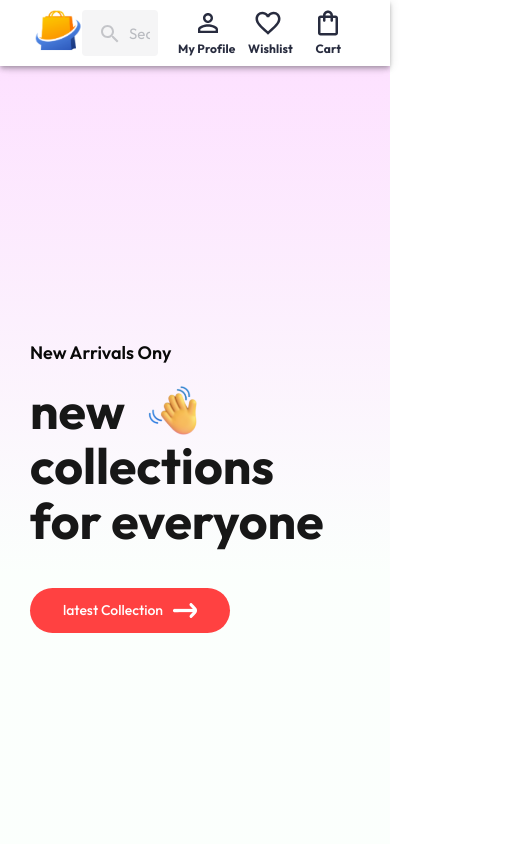
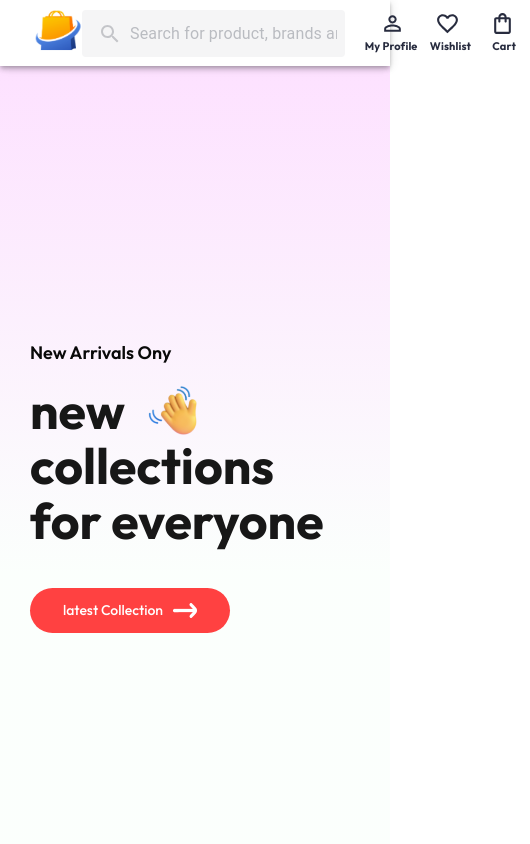
Before and after one commit to Pratik0192/Ecommerce-website-trendify, a React (Create React App) app: page / in a window 390 px wide. Shown: the top 844 px of the page, 530 px wide, since content can reach past the window. Built offline with nearby package versions, Linux system fonts and the light colour scheme; a web font is replaced by a local one.

Commit message:
lg and md breakpoints added

```diff
--- a/src/Components/Navbar/Navbar.jsx
+++ b/src/Components/Navbar/Navbar.jsx
@@ -7,13 +7,27 @@ import UserProfileDropdown from '../UserProfileDropdown/UserProfileDropdown';
 import { useDispatch, useSelector } from 'react-redux';
 import { productActions } from '../../store/productsSlice';
 import { debounce } from 'lodash';
-import { AppBar, Toolbar, IconButton, Typography, InputBase, Box, Button } from '@mui/material';
+import { AppBar, Toolbar, IconButton, Typography, InputBase, Box, Button, createTheme } from '@mui/material';
 import { styled, alpha } from '@mui/material/styles';
 import SearchIcon from '@mui/icons-material/Search';
 import FavoriteBorderIcon from '@mui/icons-material/FavoriteBorder';
 import ShoppingBagOutlinedIcon from '@mui/icons-material/ShoppingBagOutlined';
 import PersonOutlineOutlinedIcon from '@mui/icons-material/PersonOutlineOutlined';
+import { createAction } from '@reduxjs/toolkit';
+import { ThemeProvider } from '@emotion/react';
 
+
+const theme = createTheme({
+  breakpoints :{
+    values: {
+      xs:0,
+      sm: 600,
+      md: 1175,
+      lg: 1290,
+      xl: 1400,
+    }
+  }
+})
 
 const Search = styled('div')(({ theme }) => ({
   position: 'relative',
@@ -49,10 +63,22 @@ const StyledInputBase = styled(InputBase)(({ theme }) => ({
     paddingLeft: `calc(1em + ${theme.spacing(4)})`,
     transition: theme.transitions.create('width'),
     width: '100%',
-    [theme.breakpoints.up('sm')]: {
+    [theme.breakpoints.up('lg')]: {
       width: '35ch',
       '&:focus': {
         width: '45ch',
+      },
+    },
+    [theme.breakpoints.down('lg')]: {
+      width: '30ch',
+      '&:focus': {
+        width: '40ch',
+      },
+    },
+    [theme.breakpoints.down('md')]: {
+      width: '23ch',
+      '&:focus': {
+        width: '33ch',
       },
     },
   },
@@ -65,6 +91,12 @@ const linkButtonStyle = {
   fontWeight:'600',
   '&:hover':{
     backgroundColor:'#fff',
+  },
+  [theme.breakpoints.down('lg')]: {
+    fontSize:'14px',
+  },
+  [theme.breakpoints.down('md')] : {
+    fontSize:'12px'
   }
 }
 
@@ -87,13 +119,20 @@ const navIconTypoStyle = {
   color:'#282c3f',
   marginTop:'-10px',
   fontSize:'12px',
-  fontWeight:'700'
+  fontWeight:'700',
+  [theme.breakpoints.down('lg')] : {
+    fontSize:'11px'
+  }
 }
 
 const navIconStyle = {
+  fontSize:'30px',
   margin:'0px 3px',
   color:'#282c3f',
   marginTop:'-12px',
+  [theme.breakpoints.down('lg')] : {
+    fontSize:'25px',
+  }
 }
 
 const Navbar = () => {
@@ -186,11 +225,13 @@ const Navbar = () => {
           <SearchIconWrapper>
             <SearchIcon sx={{color:'#c4c5c9', marginTop:'-6px'}}/>
           </SearchIconWrapper>
-          <StyledInputBase
-            placeholder="Search for product, brands and more"
-            inputProps={{ 'aria-label': 'search' }}
-            onChange={handleSearchChange}
-          />
+          <ThemeProvider theme={theme}>
+            <StyledInputBase
+              placeholder="Search for product, brands and more"
+              inputProps={{ 'aria-label': 'search' }}
+              onChange={handleSearchChange}
+            />
+          </ThemeProvider>
         </Search>
 
         {/* Account Icon */}
@@ -204,7 +245,7 @@ const Navbar = () => {
               }
             }}
           >
-            <PersonOutlineOutlinedIcon sx={{fontSize:'30px',...navIconStyle}}/>
+            <PersonOutlineOutlinedIcon sx={navIconStyle}/>
           </IconButton>
           <Typography sx={navIconTypoStyle}>My Profile</Typography>
         </Tooltip>
@@ -226,7 +267,7 @@ const Navbar = () => {
               }
             }}
           >
-            <FavoriteBorderIcon sx={{fontSize:'30px',...navIconStyle}}/>
+            <FavoriteBorderIcon sx={navIconStyle}/>
               {totalWishlistItems > 0 && (
                 <div
                   style={countStyle}
@@ -250,7 +291,7 @@ const Navbar = () => {
               }
             }}
           >
-            <ShoppingBagOutlinedIcon sx={{fontSize:'30px',...navIconStyle}}/>
+            <ShoppingBagOutlinedIcon sx={navIconStyle}/>
             {cartLength > 0 && (
               <div
                 style={countStyle}
```
